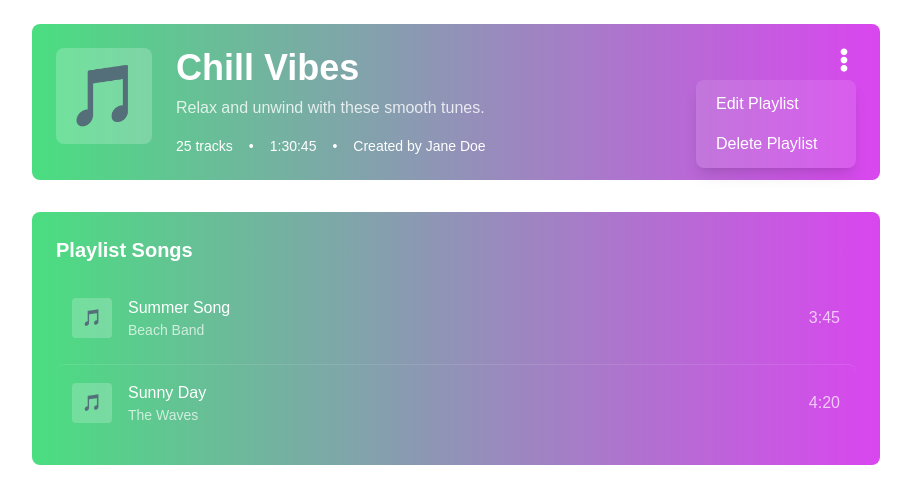
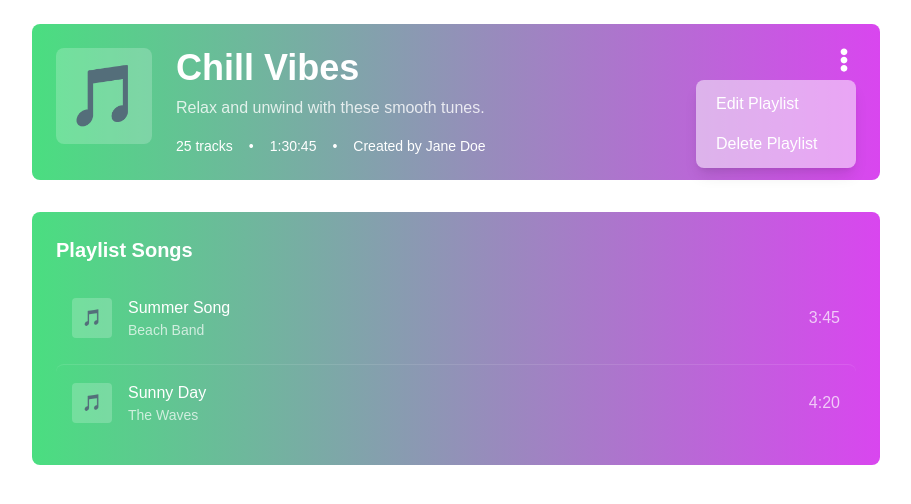
Before and after one commit to andresbirchmeier/Curso, a Next.js app: page /playlist/1 in a window 1280 px wide. Both pictures are taken after a click on the element 1028 px from the left and 60 px from the top of the page. Shown: the top 504 px of the page, without its empty margins (184-1095 px from the left). Built offline with nearby package versions, Linux system fonts and the light colour scheme.

Commit message:
fix: change menu color

```diff
--- a/src/app/playlist/[id]/page.tsx
+++ b/src/app/playlist/[id]/page.tsx
@@ -92,7 +92,7 @@ const PlaylistDetail: React.FC = () => {
             >
               <FaEllipsisV size={24} color='white' />
               {showOptionsMenu && (
-                <div className='absolute top-8 right-0 bg-white/10 text-white p-2 w-40 rounded-lg shadow-lg'>
+                <div className='absolute top-8 right-0 bg-white/50 text-white p-2 w-40 rounded-lg shadow-lg'>
                   <ul className='space-y-2'>
                     <li>
                       <button
```
